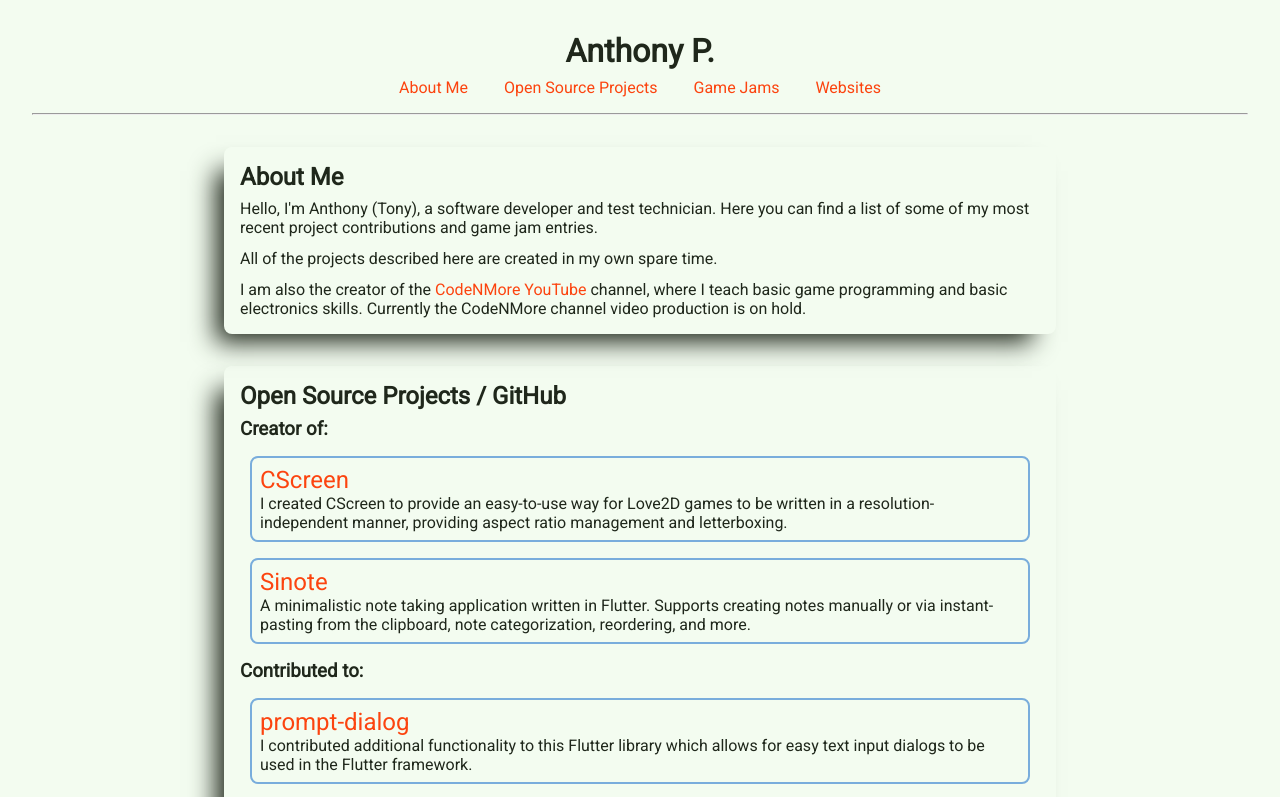
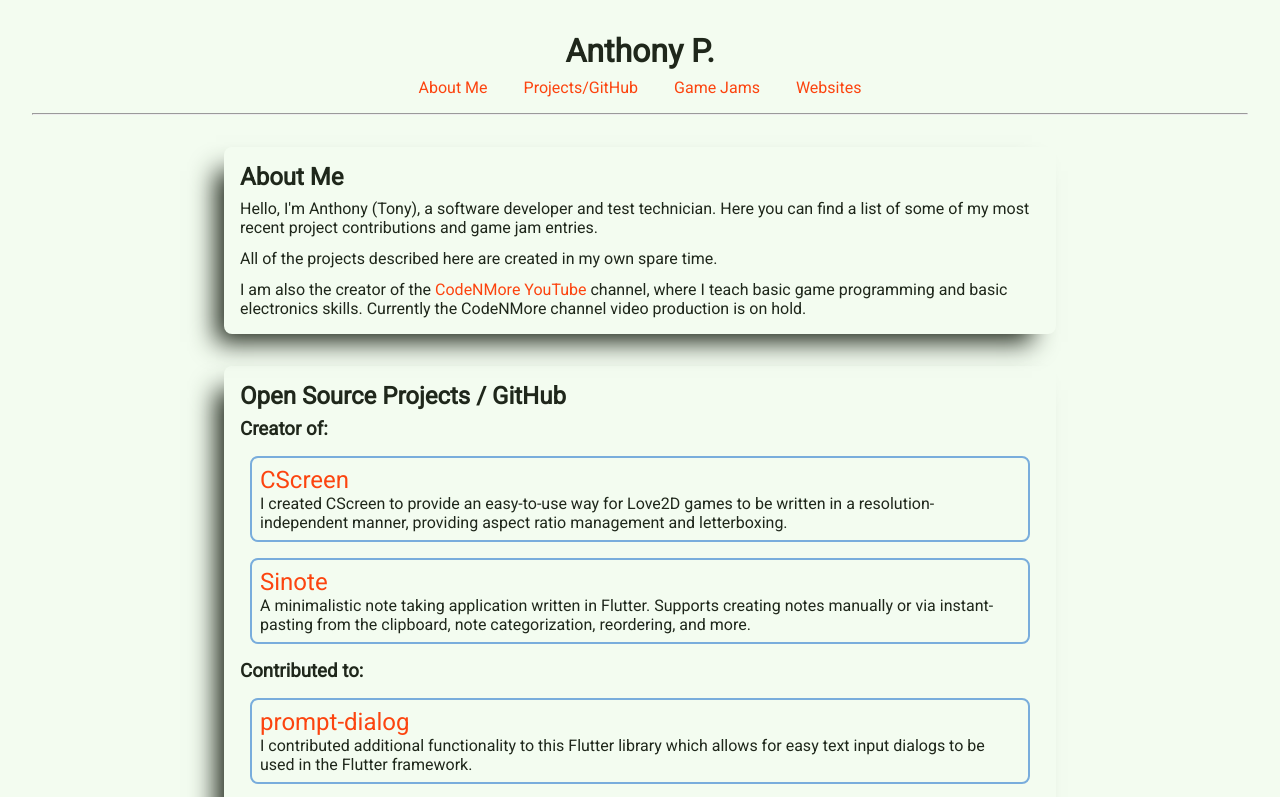
Before and after one commit to tpillow/tpillow.github.io, a plain HTML site: page index.html in a window 1280 px wide. Shown: the top 797 px of the page. Drawn offline with Linux system fonts and the light colour scheme.

Commit message:
Fixed projects link wording

```diff
--- a/index.html
+++ b/index.html
@@ -16,7 +16,7 @@
         <h1>Anthony P.</h1>
         <nav>
             <a href="index.html">About Me</a>
-            <a href="#projects">Open Source Projects</a>
+            <a href="#projects">Projects/GitHub</a>
             <a href="#jams">Game Jams</a>
             <a href="#websites">Websites</a>
         </nav>
```
